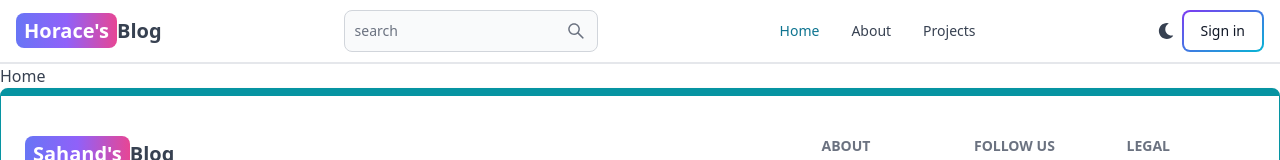
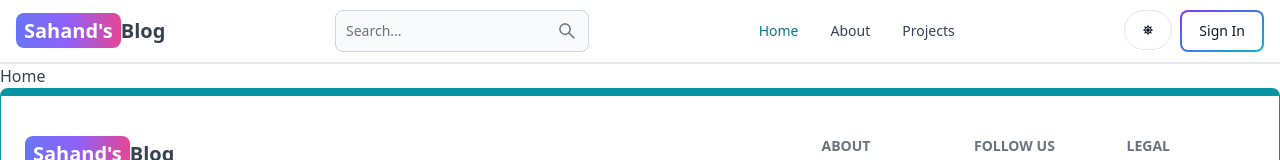
Before and after one commit to horacenjoroge/MERN-blog, a React (Vite) app in the folder client/: page / in a window 1280 px wide. Shown: the top 160 px of the page. Built offline with nearby package versions, Linux system fonts and the light colour scheme; no server answers.

Commit message:
update Header component with user data

```diff
--- a/client/src/Components/Header.jsx
+++ b/client/src/Components/Header.jsx
@@ -1,60 +1,126 @@
-import { Button, Navbar, NavbarCollapse, TextInput, } from "flowbite-react";
-
-import {  Link ,useLocation } from "react-router-dom";
-import {AiOutlineSearch} from "react-icons/ai";
-import{FaMoon}from "react-icons/fa";
+import { Avatar, Button, Dropdown, Navbar, TextInput } from 'flowbite-react';
+import { Link, useLocation, useNavigate } from 'react-router-dom';
+import { AiOutlineSearch } from 'react-icons/ai';
+import { FaMoon, FaSun } from 'react-icons/fa';
+import { useSelector, useDispatch } from 'react-redux';
+import { toggleTheme } from '../redux/theme/themeSlice';
+import { signoutSuccess } from '../redux/user/userSlice';
+import { useEffect, useState } from 'react';
 
 export default function Header() {
-    const path=useLocation().pathname;
+  const path = useLocation().pathname;
+  const location = useLocation();
+  const navigate = useNavigate();
+  const dispatch = useDispatch();
+  const { currentUser } = useSelector((state) => state.user);
+  const { theme } = useSelector((state) => state.theme);
+  const [searchTerm, setSearchTerm] = useState('');
+
+  useEffect(() => {
+    const urlParams = new URLSearchParams(location.search);
+    const searchTermFromUrl = urlParams.get('searchTerm');
+    if (searchTermFromUrl) {
+      setSearchTerm(searchTermFromUrl);
+    }
+  }, [location.search]);
+
+  const handleSignout = async () => {
+    try {
+      const res = await fetch('/api/user/signout', {
+        method: 'POST',
+      });
+      const data = await res.json();
+      if (!res.ok) {
+        console.log(data.message);
+      } else {
+        dispatch(signoutSuccess());
+      }
+    } catch (error) {
+      console.log(error.message);
+    }
+  };
+
+  const handleSubmit = (e) => {
+    e.preventDefault();
+    const urlParams = new URLSearchParams(location.search);
+    urlParams.set('searchTerm', searchTerm);
+    const searchQuery = urlParams.toString();
+    navigate(`/search?${searchQuery}`);
+  };
+
   return (
-
     <Navbar className='border-b-2'>
-        <Link to = "/" className ='self-center whitespace-nowrap text-sm
-        sm:text-xl font-semibold
-        dark:text-white'>
-            <span className ='px-2 py-1 bg-gradient-to-r from-indigo-500
-            via-purple-500 to-pink-500 rounded-lg text-white'>Horace&apos;s</span>
+      <Link
+        to='/'
+        className='self-center whitespace-nowrap text-sm sm:text-xl font-semibold dark:text-white'
+      >
+        <span className='px-2 py-1 bg-gradient-to-r from-indigo-500 via-purple-500 to-pink-500 rounded-lg text-white'>
+          Sahand's
+        </span>
         Blog
       </Link>
-        <form>
+      <form onSubmit={handleSubmit}>
         <TextInput
-              type="text"
-              placeholder="search"
+          type='text'
+          placeholder='Search...'
           rightIcon={AiOutlineSearch}
           className='hidden lg:inline'
+          value={searchTerm}
+          onChange={(e) => setSearchTerm(e.target.value)}
         />
       </form>
-        <Button className= 'w-12 h-10 lg:hidden' color='gray' pill>
+      <Button className='w-12 h-10 lg:hidden' color='gray' pill>
         <AiOutlineSearch />
       </Button>
-        <div className="flex gap-2 md:order-2">
-            <button className='w-12h-10 hidden sm:inline rounded-md  'color='gray' >
-                <FaMoon />
-
-            </button>
-            <Link to='/sign-in' >
-                <Button gradientDuoTone='purpleToBlue'outline>Sign in</Button>
+      <div className='flex gap-2 md:order-2'>
+        <Button
+          className='w-12 h-10 hidden sm:inline'
+          color='gray'
+          pill
+          onClick={() => dispatch(toggleTheme())}
+        >
+          {theme === 'light' ? <FaSun /> : <FaMoon />}
+        </Button>
+        {currentUser ? (
+          <Dropdown
+            arrowIcon={false}
+            inline
+            label={
+              <Avatar alt='user' img={currentUser.profilePicture} rounded />
+            }
+          >
+            <Dropdown.Header>
+              <span className='block text-sm'>@{currentUser.username}</span>
+              <span className='block text-sm font-medium truncate'>
+                {currentUser.email}
+              </span>
+            </Dropdown.Header>
+            <Link to={'/dashboard?tab=profile'}>
+              <Dropdown.Item>Profile</Dropdown.Item>
             </Link>
+            <Dropdown.Divider />
+            <Dropdown.Item onClick={handleSignout}>Sign out</Dropdown.Item>
+          </Dropdown>
+        ) : (
+          <Link to='/sign-in'>
+            <Button gradientDuoTone='purpleToBlue' outline>
+              Sign In
+            </Button>
+          </Link>
+        )}
         <Navbar.Toggle />
-
       </div>
-       <NavbarCollapse>
-
-            <Navbar.Link active={path==="/"} as={'div'}>
+      <Navbar.Collapse>
+        <Navbar.Link active={path === '/'} as={'div'}>
           <Link to='/'>Home</Link>
         </Navbar.Link>
-
-            <Navbar.Link active={path==="/about"} as={'div'} >
+        <Navbar.Link active={path === '/about'} as={'div'}>
           <Link to='/about'>About</Link>
         </Navbar.Link>
-            <Navbar.Link active={path==="/projects"} as={'div'}>
+        <Navbar.Link active={path === '/projects'} as={'div'}>
           <Link to='/projects'>Projects</Link>
         </Navbar.Link>
-
-        </NavbarCollapse>
-
-
+      </Navbar.Collapse>
     </Navbar>
-
-  )
+  );
 }
```
Lines whose indentation alone changed are shown as unchanged.
